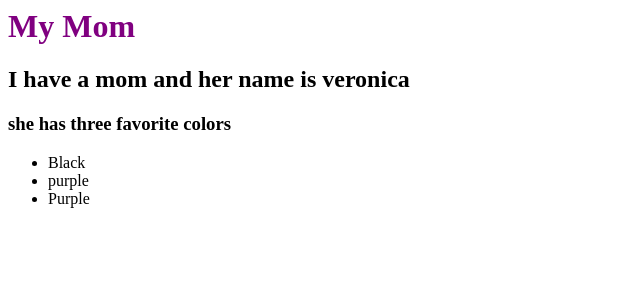
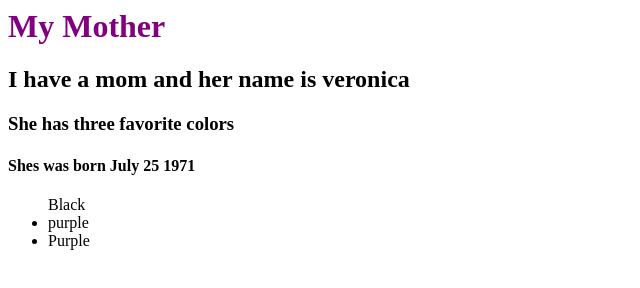
Before and after one commit to aarons14casper1/veronica, a plain HTML site: page index.html in a window 1280 px wide. Shown: the whole page, without its empty margins (0-640 px from the left). Drawn offline with Linux system fonts and the light colour scheme.

Commit message:
qw3rfqetfe

```diff
--- a/index.html
+++ b/index.html
@@ -4,11 +4,13 @@
   <title>Veronica Delores Shuster</title>
 </head>
 <body>
-<h1>My Mom</h1>
+<h1>My Mother </h1>
 
 <h2> I have a mom and her name is veronica</h2>
-<h3> she has three favorite colors</h3>
-<ul>
+<h3> She has three favorite colors</h3>
+<h4> Shes was born July 25 1971
+                                                                                                                                                                                                                                                                  </h4>
+<ul
   <li>Black</li>
   <li>purple</li>
   <li id="specialcolor">Purple</li>
```
